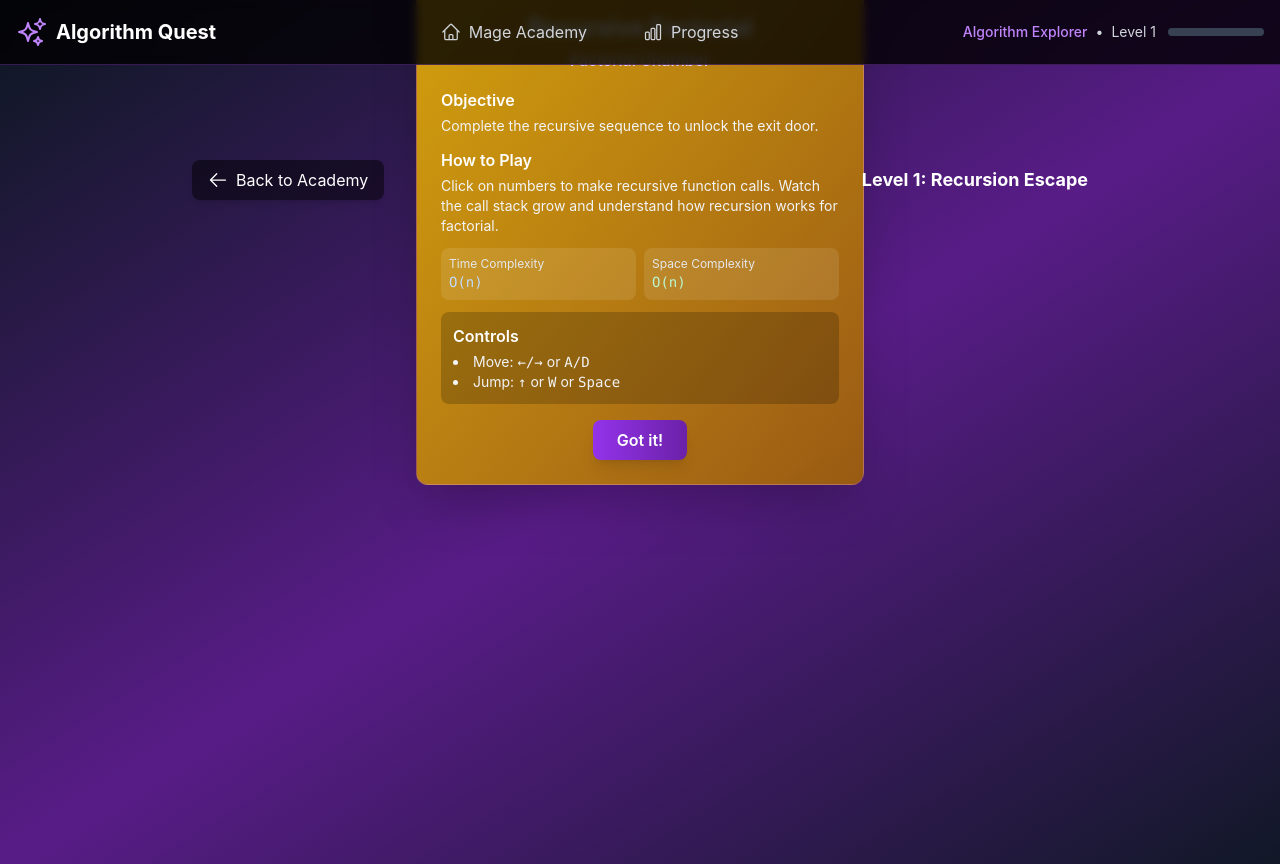
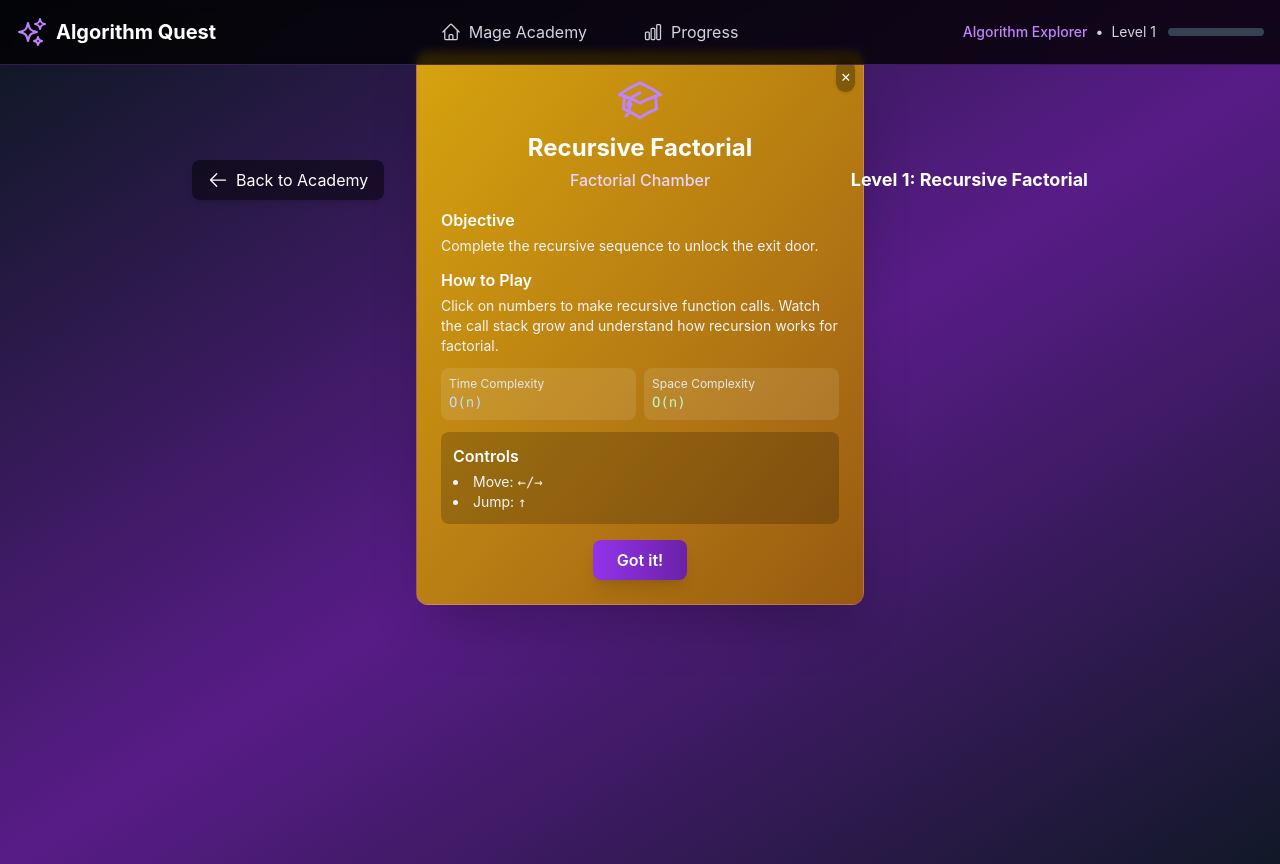
Before and after one commit to harraiza/DAA-Project, a React (Create React App) app in the folder client/: page /level/1 in a window 1280 px wide. Built offline with nearby package versions, Linux system fonts and the light colour scheme.

Commit message:
UI tweaks: increase spacing in top bar, lower tutorial overlay, and polish for level screens

```diff
--- a/client/src/context/GameContext.tsx
+++ b/client/src/context/GameContext.tsx
@@ -36,7 +36,7 @@ export interface GameAction {
 const allLevels: GameLevel[] = [
   {
     id: 1,
-    title: "Recursion Escape",
+    title: "Recursive Factorial",
     description: "Use recursive functions to unlock doors and escape the maze",
     algorithm: "Recursion",
     difficulty: "beginner",
--- a/client/src/pages/GameHome.tsx
+++ b/client/src/pages/GameHome.tsx
@@ -15,7 +15,7 @@ const GameHome: React.FC = () => {
   const gameLevels = [
     {
       id: 1,
-      title: "Recursion Escape",
+      title: "Recursive Factorial",
       subtitle: "Escape Room with Call Stack Traps",
       description: "Master the art of recursive magic and understand time complexity as you navigate through call stack traps.",
       difficulty: "Beginner",
--- a/client/src/pages/GameLevel.tsx
+++ b/client/src/pages/GameLevel.tsx
@@ -226,13 +226,13 @@ const GameLevel: React.FC = () => {
       <div className="w-full max-w-4xl flex justify-between items-center mt-4 mb-2 z-30">
         <button
           onClick={() => navigate('/')}
-          className="flex items-center space-x-2 bg-black/50 hover:bg-black/70 text-white px-4 py-2 rounded-lg shadow-md transition-colors"
+          className="flex items-center space-x-2 bg-black/50 hover:bg-black/70 text-white px-4 py-2 rounded-lg shadow-md transition-colors mr-50"
         >
           <ArrowLeftIcon className="h-5 w-5" />
           <span>Back to Academy</span>
         </button>
 
-        <span className="text-white font-bold text-lg">Level {currentLevel.id}: {currentLevel.title}</span>
+        <span className="text-white font-bold text-lg ml-50">Level {currentLevel.id}: {currentLevel.title}</span>
 
         {!showTutorial && (
           <button
@@ -284,7 +284,7 @@ const GameLevel: React.FC = () => {
         {/* Tutorial Overlay */}
         {showTutorial && (
           <div className="absolute inset-0 z-40 bg-black/70 backdrop-blur-sm flex items-center justify-center">
-            <div className="bg-gradient-to-br from-yellow-500/90 to-yellow-700/90 shadow-2xl rounded-xl p-6 max-w-md mx-4 border border-purple-500/30 relative">
+            <div className="bg-gradient-to-br from-yellow-500/90 to-yellow-700/90 shadow-2xl rounded-xl p-6 max-w-md mx-4 border border-purple-500/30 relative mt-60">
               <button
                 onClick={() => setShowTutorial(false)}
                 className="absolute top-2 right-2 text-white bg-black/30 hover:bg-black/60 rounded-full p-1 shadow"
@@ -319,8 +319,8 @@ const GameLevel: React.FC = () => {
                 <div className="bg-black/20 rounded-lg p-3 mt-2">
                   <h3 className="text-base font-semibold text-white mb-1">Controls</h3>
                   <ul className="text-gray-100 text-sm list-disc list-inside">
-                    <li>Move: <span className="font-mono">←/→</span> or <span className="font-mono">A/D</span></li>
-                    <li>Jump: <span className="font-mono">↑</span> or <span className="font-mono">W</span> or <span className="font-mono">Space</span></li>
+                    <li>Move: <span className="font-mono">←/→</span></li>
+                    <li>Jump: <span className="font-mono">↑</span></li>
                   </ul>
                 </div>
               </div>
```
